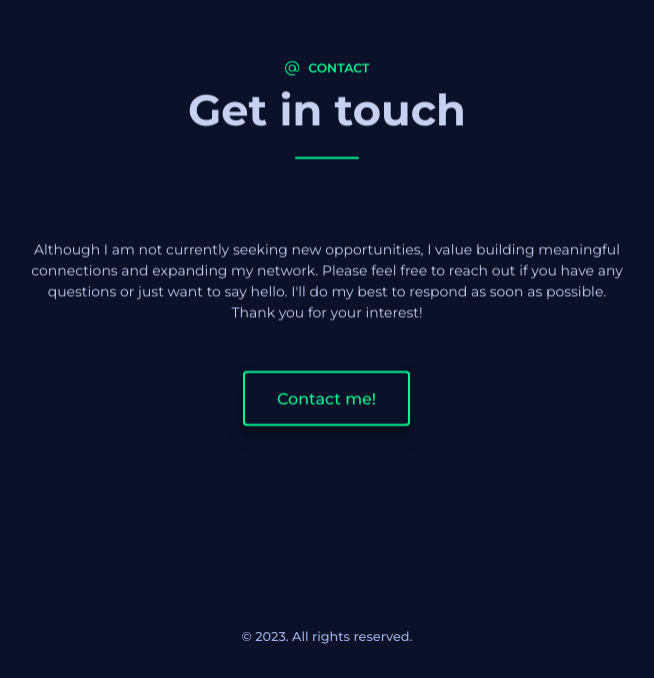
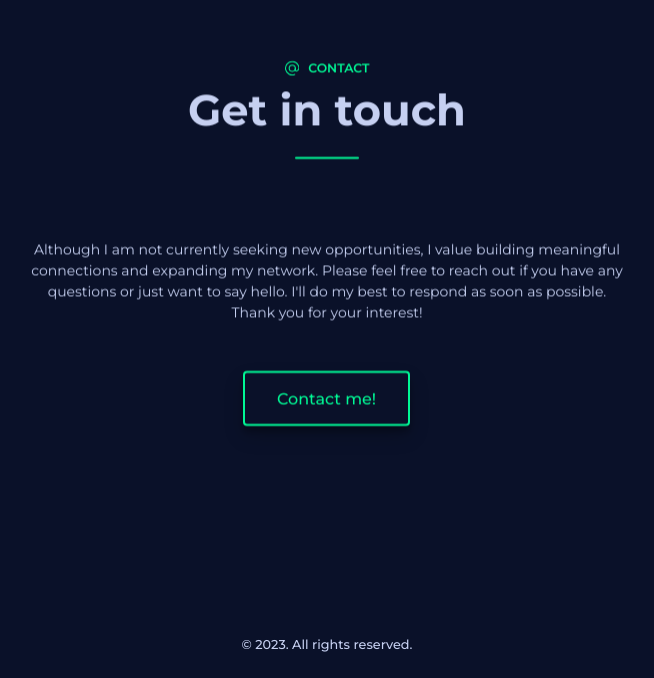
Before and after one commit to kevinsauvage/next-portfolio, a Next.js app: page / in a window 1280 px wide. Shown: the part 6263-6941 px from the top of the page, without its empty margins (313-967 px from the left). Built offline with nearby package versions, Linux system fonts and the light colour scheme.

Commit message:
fix padding

```diff
--- a/src/component/Footer/Footer.module.scss
+++ b/src/component/Footer/Footer.module.scss
@@ -6,9 +6,8 @@
 
   &__copyright {
     width: fit-content;
-    padding: 1rem 0;
+    padding: 1.5rem 0;
     margin-top: 2rem;
-    color: var(--on-surface-200);
     font-weight: 500;
     @include font-size(0.8rem, 0.8rem);
   }
```
